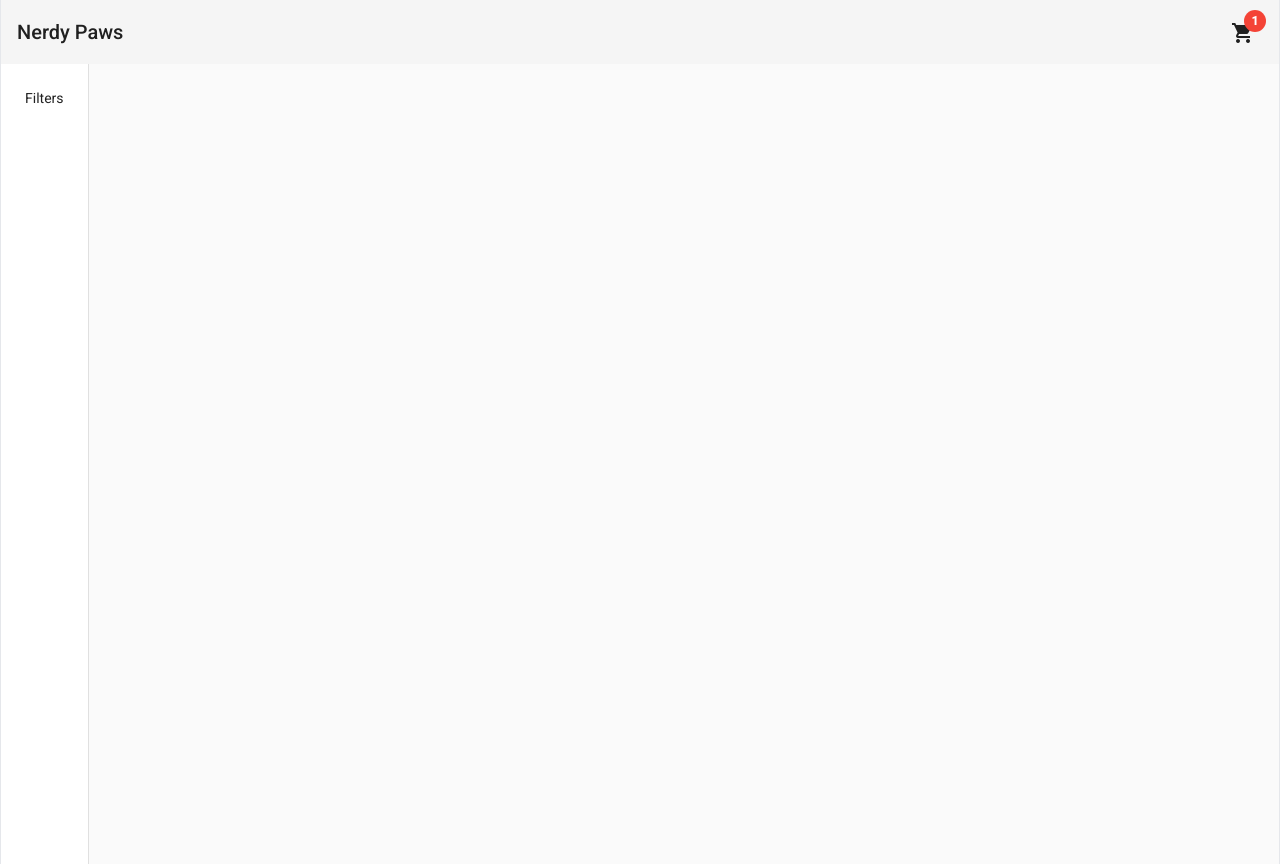
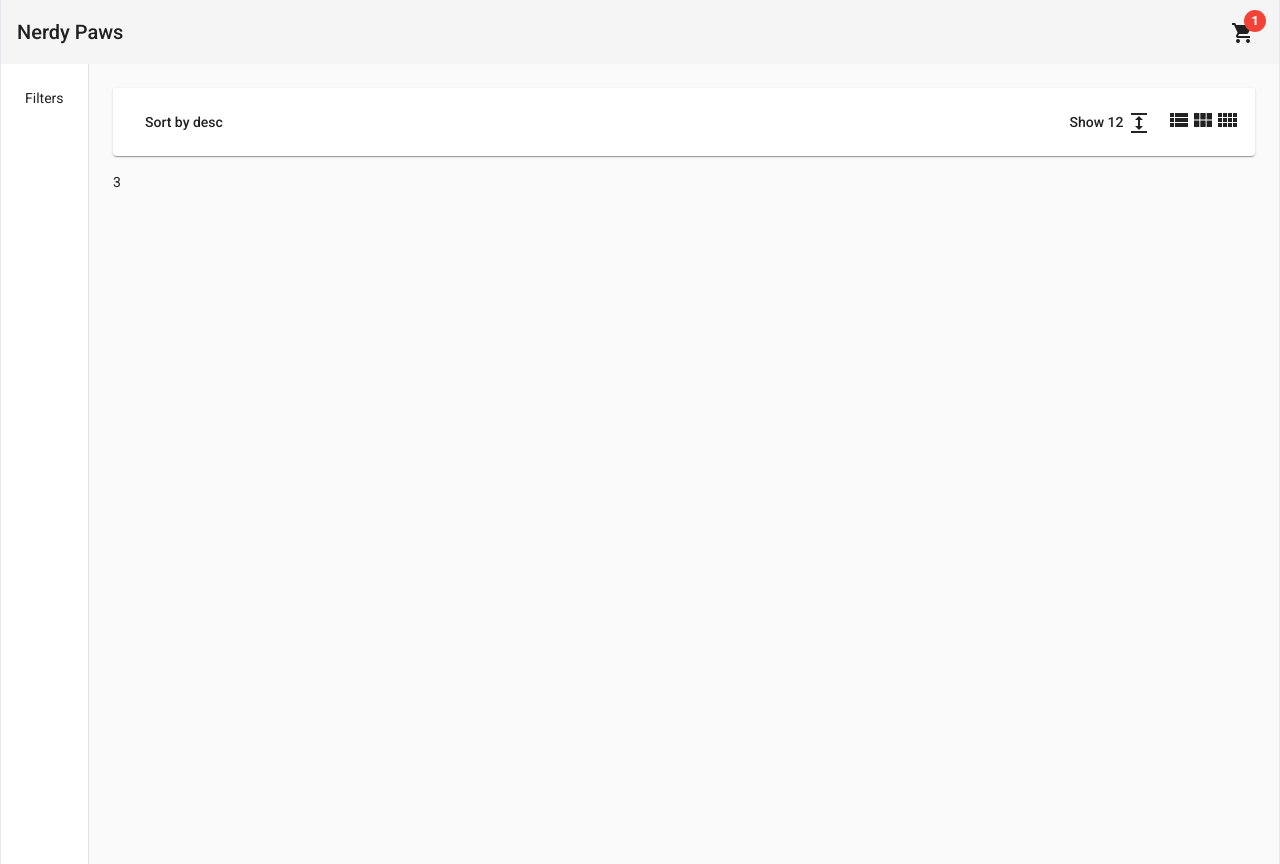
Before and after one commit to VladConstantinescu02/WAD-Project, an Angular app: page /home in a window 1280 px wide. Built offline with nearby package versions, Linux system fonts and the light colour scheme.

Commit message:
Added component and mada changes

```diff
--- a/src/app/app.module.ts
+++ b/src/app/app.module.ts
@@ -19,12 +19,16 @@
 import { BrowserAnimationsModule } from '@angular/platform-browser/animations';
 import { HeaderComponent } from './components/header/header.component';
 import { HomeComponent } from './pages/home/home.component';
+import { ProductsHeaderComponent } from './pages/home/components/products-header/products-header.component';
+import { FiltersComponent } from './pages/home/components/filters/filters.component';
 
 @NgModule({
   declarations: [
     AppComponent,
     HeaderComponent,
-    HomeComponent
+    HomeComponent,
+    ProductsHeaderComponent,
+    FiltersComponent
   ],
   imports: [
     BrowserModule,
--- /dev/null
+++ b/src/app/pages/home/components/filters/filters.component.ts
@@ -0,0 +1,20 @@
+import { Component, OnInit } from '@angular/core';
+
+@Component({
+  selector: 'app-filters',
+  template: `
+    <p>
+      filters works!
+    </p>
+  `,
+  styles: [
+  ]
+})
+export class FiltersComponent implements OnInit {
+
+  constructor() { }
+
+  ngOnInit(): void {
+  }
+
+}
--- /dev/null
+++ b/src/app/pages/home/components/products-header/products-header.component.html
@@ -0,0 +1,35 @@
+<mat-card class="mb-4">
+    <div class="flex justify-between">
+        <div>
+            <button mat-button [matMenuTriggerFor]="sortByMenu">
+                Sort by {{sort}}
+            </button>
+            <mat-menu #sortByMenu="matMenu">
+                <button (click)="onSortUpdated('desc')" mat-menu-item>desc</button>
+                <button (click)="onSortUpdated('asc')"mat-menu-item>asc</button>
+            </mat-menu>
+        </div>
+    <div class="flex item-center">
+        <div>
+            <button mat-button [matMenuTriggerFor]="menu">
+                Show {{ itemsShowCount }}
+                <mat-icon>expand-more</mat-icon>
+            </button>
+            <mat-menu #menu="matMenu">
+                <button (click)="onItemsUpdated(12)" mat-menu-item>12</button>
+                <button (click)="onItemsUpdated(24)" mat-menu-item>24</button>
+                <button (click)="onItemsUpdated(36)" mat-menu-item>36</button>
+            </mat-menu>
+        </div>
+        <button (click)="onColumnsUpdated(1)">
+            <mat-icon>view_list</mat-icon>
+        </button>
+        <button (click)="onColumnsUpdated(3)">
+            <mat-icon>view_module</mat-icon>
+        </button>
+        <button (click)="onColumnsUpdated(4)">
+            <mat-icon>view_comfy</mat-icon>
+        </button>
+    </div>
+    </div>
+</mat-card>
--- /dev/null
+++ b/src/app/pages/home/components/products-header/products-header.component.ts
@@ -0,0 +1,30 @@
+import { outputAst } from '@angular/compiler';
+import { Component, OnInit, Output, EventEmitter } from '@angular/core';
+
+@Component({
+  selector: 'app-products-header',
+  templateUrl: 'products-header.component.html'
+})
+export class ProductsHeaderComponent implements OnInit {
+  @Output() columnsCountChange = new EventEmitter<number>
+  sort = 'desc';
+  itemsShowCount = 12;
+
+  constructor() { }
+
+  ngOnInit(): void {
+  }
+
+  onSortUpdated(newSort: string): void {
+    this.sort = newSort;
+  }
+
+  onItemsUpdated(count: number): void {
+      this.itemsShowCount = count;
+  }
+
+  onColumnsUpdated(colsNum: number): void {
+    this.columnsCountChange.emit(colsNum);
+  }
+
+}
--- a/src/app/pages/home/home.component.html
+++ b/src/app/pages/home/home.component.html
@@ -5,6 +5,7 @@
     <div>Filters</div>
 </mat-drawer>
 <mat-drawer-content class="p-6">
-
+    <app-products-header (columnsCountChnage)="onColmunsCountChange($event)"></app-products-header>
+        {{cols}}
 </mat-drawer-content>
 </mat-drawer-container>
--- a/src/app/pages/home/home.component.ts
+++ b/src/app/pages/home/home.component.ts
@@ -2,15 +2,16 @@
 
 @Component({
   selector: 'app-home',
-  templateUrl: './home.component.html',
-  styles: [
-  ]
+  templateUrl: './home.component.html'
 })
 export class HomeComponent implements OnInit {
-
+  cols = 3;
   constructor() { }
 
   ngOnInit(): void {
   }
 
+  onColmunsCountChange(colsNum: number): void  {
+    this.cols = colsNum;
+  }
 }
```
Also changed, not shown: src/app/pages/home/components/filters/filters.component.html (added).
